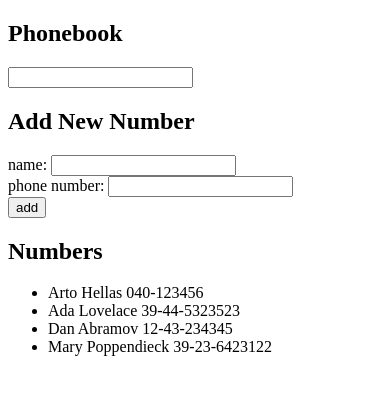
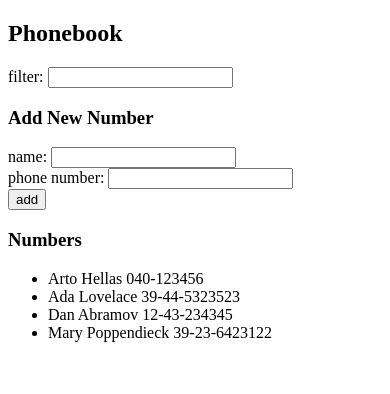
Before and after one commit to dneuterman/fullstack-open-part2, a React (Vite) app in the folder phonebook/: page / in a window 390 px wide. Shown: the top 394 px of the page. Built offline with nearby package versions, Linux system fonts and the light colour scheme.

Commit message:
phonebook 2.10 complete

```diff
--- a/phonebook/src/App.jsx
+++ b/phonebook/src/App.jsx
@@ -1,4 +1,7 @@
 import { useState } from 'react'
+import Filter from './components/Filter'
+import PersonForm from './components/PersonForm'
+import Persons from './components/Persons'
 
 const App = () => {
   const [persons, setPersons] = useState([
@@ -40,25 +43,18 @@ const App = () => {
   return (
     <div>
       <h2>Phonebook</h2>
-      <input type="text" value={nameFilter} onChange={(event) => handleInputChange(event, setNameFilter)}/>
-      <h2>Add New Number</h2>
-      <form onSubmit={updatePhonebook}>
-        <div>
-          name: <input value={newName} onChange={(event) => handleInputChange(event, setNewName)} />
-        </div>
-        <div>
-          phone number: <input value={newPhoneNumber} onChange={(event) => handleInputChange(event, setNewPhoneNumber)} />
-        </div>
-        <div>
-          <button type="submit">add</button>
-        </div>
-      </form>
-      <h2>Numbers</h2>
+      <Filter filterValue={nameFilter} handleChange={(event) => handleInputChange(event, setNameFilter)} />
+      <h3>Add New Number</h3>
+      <PersonForm
+        handleSubmit={updatePhonebook}
+        handleNameChange={(event) => handleInputChange(event, setNewName)}
+        handlePhoneChange={(event) => handleInputChange(event, setNewPhoneNumber)}
+        newName={newName}
+        newPhoneNumber={newPhoneNumber}
+      />
+      <h3>Numbers</h3>
       <ul>
-        {
-          persons.filter(person => person.name.toLowerCase().includes(nameFilter.toLowerCase()))
-                  .map(person => <li key={person.id}>{person.name} {person.number}</li>)
-        }
+        <Persons persons={persons} nameFilter={nameFilter}/>
       </ul>
     </div>
   )
--- /dev/null
+++ b/phonebook/src/components/Filter.jsx
@@ -0,0 +1,9 @@
+const Filter = ({ filterValue, handleChange }) => {
+    return (
+        <div>
+            filter: <input value={filterValue} onChange={handleChange}></input>
+        </div>
+    )
+}
+
+export default Filter
--- /dev/null
+++ b/phonebook/src/components/PersonForm.jsx
@@ -0,0 +1,17 @@
+const PersonForm = ({handleSubmit, handleNameChange, handlePhoneChange, newName, newPhoneNumber}) => {
+    return (
+    <form onSubmit={handleSubmit}>
+        <div>
+          name: <input value={newName} onChange={handleNameChange} />
+        </div>
+        <div>
+          phone number: <input value={newPhoneNumber} onChange={handlePhoneChange} />
+        </div>
+        <div>
+          <button type="submit">add</button>
+        </div>
+      </form>
+    )
+}
+
+export default PersonForm
--- /dev/null
+++ b/phonebook/src/components/Persons.jsx
@@ -0,0 +1,12 @@
+const Persons = ({ persons, nameFilter }) => {
+    return (
+        <>
+        {
+          persons.filter(person => person.name.toLowerCase().includes(nameFilter.toLowerCase()))
+                  .map(person => <li key={person.id}>{person.name} {person.number}</li>)
+        }
+        </>
+    )
+}
+
+export default Persons
```
